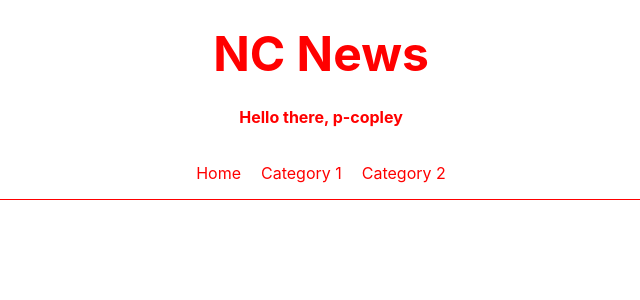
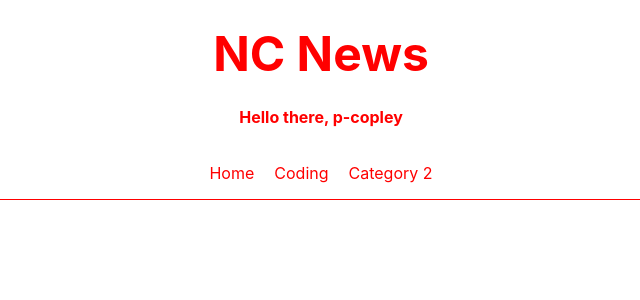
Before and after one commit to Jlh77/nc-news-client, a React (Create React App) app: page /topics/coding in a window 1280 px wide. Shown: the top 300 px of the page, without its empty margins (319-959 px from the left). Built offline with nearby package versions, Linux system fonts and the light colour scheme.

Commit message:
minor style fix and updated header links

```diff
--- a/src/components/Header.jsx
+++ b/src/components/Header.jsx
@@ -16,10 +16,10 @@ const Header = () => {
           <Link to="/">
             <li>Home</li>
           </Link>
-          <Link to="/">
-            <li>Category 1</li>
+          <Link to="/topics/coding">
+            <li>Coding</li>
           </Link>
-          <Link to="/">
+          <Link to="/topics/cooking">
             <li>Category 2</li>
           </Link>
         </ul>
--- a/src/pages/Articles.css
+++ b/src/pages/Articles.css
@@ -2,4 +2,5 @@
   list-style: none;
   border: 1px solid red;
   margin: 20px;
+  padding: 0px;
 }
```
